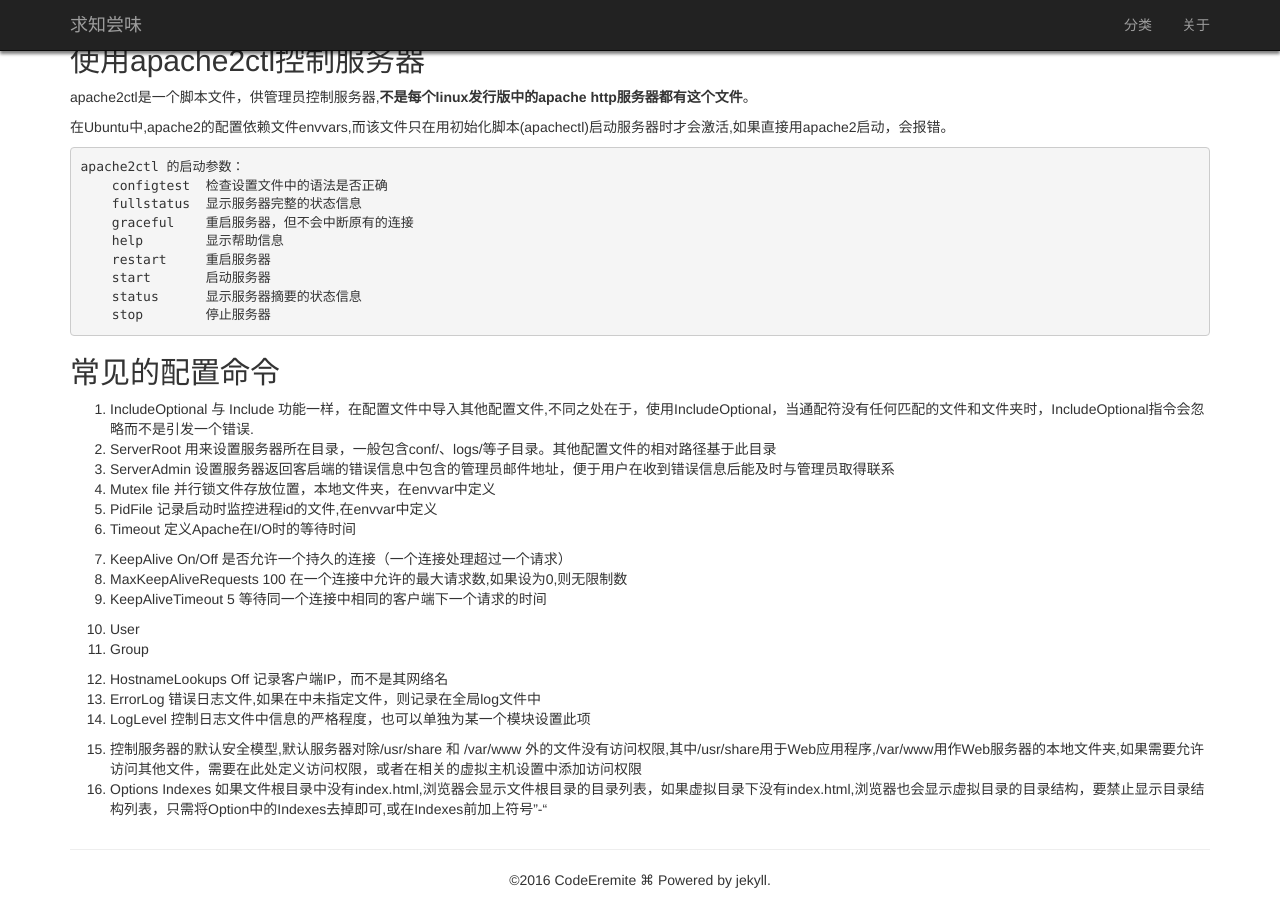
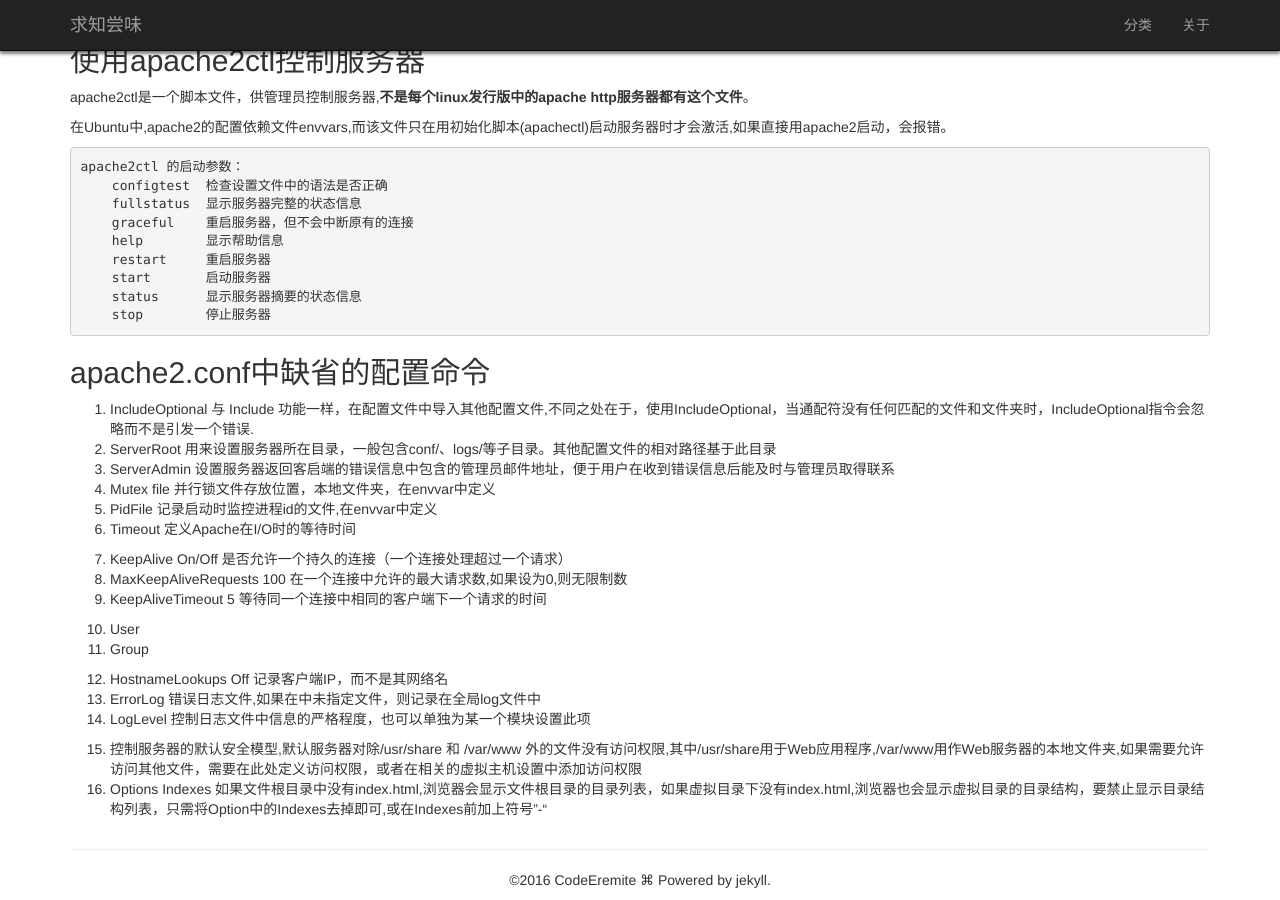
Before and after one commit to CodeEremite/codeeremite.github.io, a Jekyll site: the page built from _posts/2016-02-14-apache2-config.md, in a window 1280 px wide and 900 px high, scrolled down 730 px. Built offline with Jekyll 4.4.1, drawn with Linux system fonts in a browser that asks for light colours; nearby versions of some CDN libraries.

Commit message:
update notes

```diff
--- a/_posts/2016-02-14-apache2-config.md
+++ b/_posts/2016-02-14-apache2-config.md
@@ -58,7 +58,7 @@ apache2ctl是一个脚本文件，供管理员控制服务器,**不是每个linu
         status      显示服务器摘要的状态信息
         stop        停止服务器
 
-## 常见的配置命令
+## apache2.conf中缺省的配置命令
 1. IncludeOptional 与 Include 功能一样，在配置文件中导入其他配置文件,不同之处在于，使用IncludeOptional，当通配符没有任何匹配的文件和文件夹时，IncludeOptional指令会忽略而不是引发一个错误.
 2. ServerRoot 用来设置服务器所在目录，一般包含conf/、logs/等子目录。其他配置文件的相对路径基于此目录
 3. ServerAdmin 设置服务器返回客启端的错误信息中包含的管理员邮件地址，便于用户在收到错误信息后能及时与管理员取得联系
```
